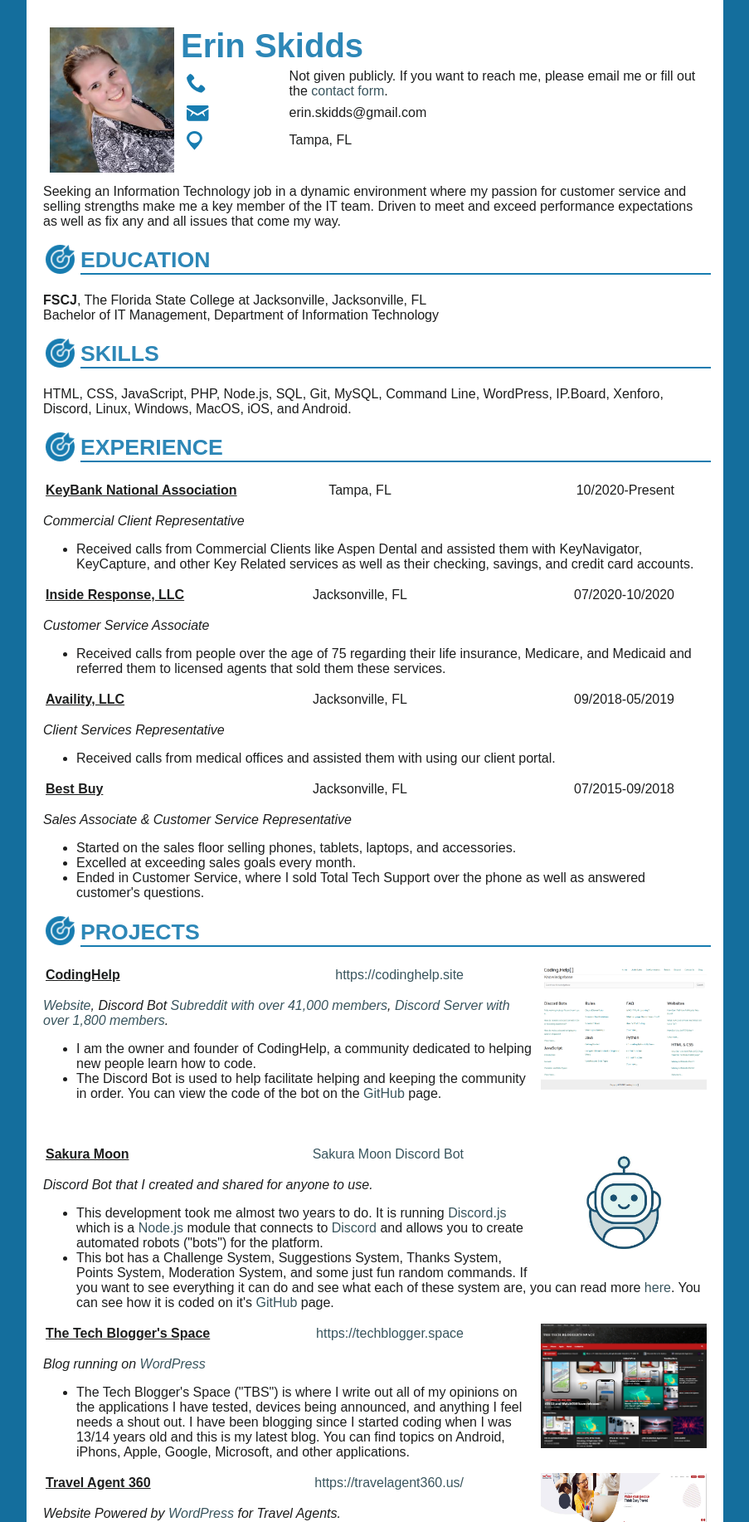
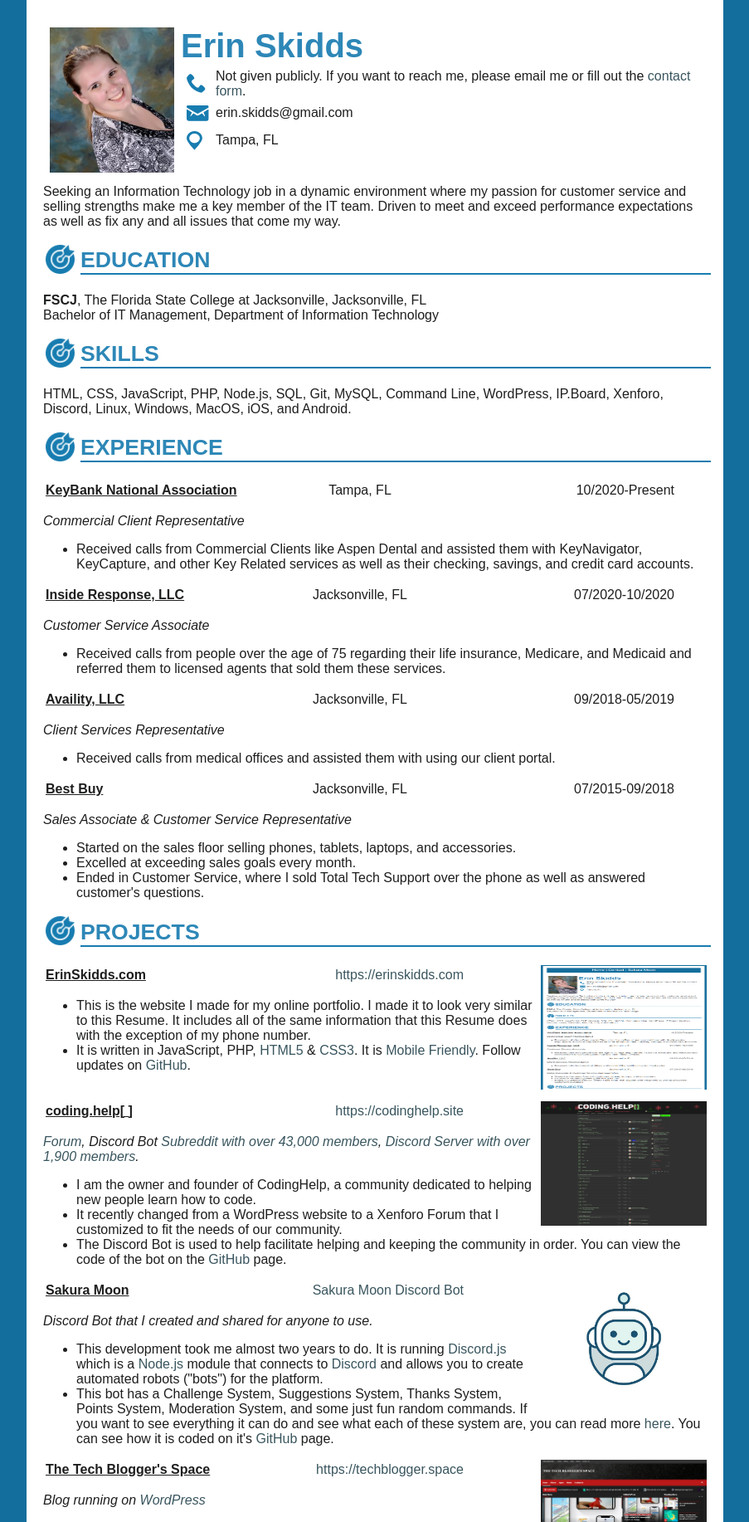
Before and after one commit to DudeThatsErin/ErinSkidds.com, a PHP site: page / in a window 1280 px wide. Shown: the part 75-1909 px from the top of the page at 83% size, without its empty margins (188-1091 px from the left). Run offline with PHP 8.4, Linux system fonts and the light colour scheme; some libraries are stand-ins or nearby versions.

Commit message:
Updated contact page, added new projects, and updated exsisting projects.
Also updated my portfolio.

```diff
--- a/contact.php
+++ b/contact.php
@@ -9,6 +9,7 @@
     You can manually send Erin an email at erin.skidds@gmail.com.<br />
     Discord Username: DudeThatsErin#8061<br />
     Twitter Username: <a href="https://twitter.com/DudeThatsErin" target="_blank" title="Visit my Twitter">DudeThatsErin</a><br />
+    LinkedIn: <a href="https://www.linkedin.com/in/erinskidds/" target="_blank" title="Follow me on LInkedIn">Erin Skidds</a><br />
 </blockquote>
 
 <img src="https://erinskidds.com/img/h1side.png" alt="arrow" id="projects">
--- a/index.php
+++ b/index.php
@@ -6,16 +6,16 @@
     <h1>Erin Skidds</h1>
     <table class="top">
         <tr>
-            <td class="first"><img src="https://erinskidds.com/img/phone.png" alt="phone icon" id="phone" /></td>
-            <td class="second">Not given publicly. If you want to reach me, please email me or fill out the <a href="https://erinskidds.com/contact.php" target="_blank">contact form</a>.</td>
+            <td class="first1"><img src="https://erinskidds.com/img/phone.png" alt="phone icon" id="phone" /></td>
+            <td class="second2">Not given publicly. If you want to reach me, please email me or fill out the <a href="https://erinskidds.com/contact.php" target="_blank">contact form</a>.</td>
         </tr>
         <tr>
-            <td class="first"><img src="https://erinskidds.com/img/mail.png" alt="mail icon" id="mail" /></td>
-            <td class="second">erin.skidds@gmail.com</td>
+            <td class="first1"><img src="https://erinskidds.com/img/mail.png" alt="mail icon" id="mail" /></td>
+            <td class="second2">erin.skidds@gmail.com</td>
         </tr>
         <tr>
-            <td class="first"><img src="https://erinskidds.com/img/locate.png" alt="location icon" id="locate" /></td>
-            <td class="second">Tampa, FL</td>
+            <td class="first1"><img src="https://erinskidds.com/img/locate.png" alt="location icon" id="locate" /></td>
+            <td class="second2">Tampa, FL</td>
         </tr>
     </table>
 
@@ -82,55 +82,7 @@
     <img src="https://erinskidds.com/img/h1side.png" alt="arrow" id="projects">
     <h2>PROJECTS</h2>
 
-    <a href="https://erinskidds.com/img/ch.png" class="img" data-lightbox="lightbox" data-title="CodingHelp[] - a Helpful Coding, Subreddit, Website, and Discord Server. Website is located here: https://codinghelp.site"><img id="side" src="https://erinskidds.com/img/ch.png" alt="" /></a>
-    <table class="ch">
-        <tr>
-            <td class="name">CodingHelp</td>
-            <td class="date"><a href="https://codinghelp.site" target="_blank" title="codinghelp[]">https://codinghelp.site</a></td>
-        </tr>
-    </table>
-    <p class="title"><a href="https://codinghelp.site/" target="_blank">Website</a>, Discord Bot <a href="https://reddit.com/r/CodingHelp" target="_blank">Subreddit with over 41,000 members</a>, <a href="https://codinghelp.site/discord" target="_blank">Discord Server with over 1,800 members</a>.</p>
-    <ul>
-        <li>I am the owner and founder of CodingHelp, a community dedicated to helping new people learn how to code.</li>
-        <li>The Discord Bot is used to help facilitate helping and keeping the community in order. You can view the code of the bot on the <a href="https://github.com/DudeThatsErin/codinghelp-bot" target="_blank">GitHub</a> page.</li>
-    </ul><br /><br />
-
-    <a href="https://erinskidds.com/img/bot.jpg" class="img" data-lightbox="bot" data-title="No image because this is a discord bot, if you want to learn more, you can go here: https://erinskidds.com/sakura.php"><img id="side" src="https://erinskidds.com/img/bot.jpg" alt="" /></a>
-    <table class="sm">
-        <tr>
-            <td class="name">Sakura Moon</td>
-            <td class="date"><a href="https://erinskidds.com/sakura.php" target="_blank" title="Sakura Moon Discord Bot">Sakura Moon Discord Bot</a></td>
-        </tr>
-    </table>
-    <p class="title">Discord Bot that I created and shared for anyone to use.</p>
-    <ul>
-        <li>This development took me almost two years to do. It is running <a href="https://discord.js.org/#/" target="_blank" title="Discord.js - a Node.js Module">Discord.js</a> which is a <a href="https://nodejs.org/" target="_blank" title="Node.js - a JavaScript runtime built on Chrome's V8 JavaScript Engine">Node.js</a> module that connects to <a href="https://discord.com" target="_blank" title="Discord - A social media platform.">Discord</a> and allows you to create automated robots ("bots") for the platform.</li>
-        <li>This bot has a Challenge System, Suggestions System, Thanks System, Points System, Moderation System, and some just fun random commands. If you want to see everything it can do and see what each of these system are, you can read more <a href="https://erinskidds.com/sakura.php" target="_blank" title="Sakura Moon - Discord Bot">here</a>. You can see how it is coded on it's <a href="https://github.com/DudeThatsErin/sakura-moon" target="_blank">GitHub</a> page.</li>
-    </ul>
-
-    <a href="https://erinskidds.com/img/tbs.png" class="img" data-lightbox="tbs" data-title="The Tech Blogger's Space located at https://techblogger.space"><img id="side" src="https://erinskidds.com/img/tbs.png" alt="" /></a>
-    <table class="tbs">
-        <tr>
-            <td class="name">The Tech Blogger's Space</td>
-            <td class="date"><a href="https://techblogger.space" target="_blank" title="The Tech Blogger's Space ('TBS')">https://techblogger.space</a></td>
-        </tr>
-    </table>
-    <p class="title">Blog running on <a href="https://wordpress.com/" target="_blank" title="WordPress - a website platform built in PHP, JavaScript and MySQL">WordPress</a></p>
-    <ul>
-        <li>The Tech Blogger's Space ("TBS") is where I write out all of my opinions on the applications I have tested, devices being announced, and anything I feel needs a shout out. I have been blogging since I started coding when I was 13/14 years old and this is my latest blog. You can find topics on Android, iPhons, Apple, Google, Microsoft, and other applications.</li>
-    </ul>
-
-    <a href="https://erinskidds.com/img/TA360.png" class="img" data-lightbox="ta" data-title="TravelAgent360 - Travel Agent Webste located at https://travelagent360.us"><img id="side" src="https://erinskidds.com/img/TA360.png" alt="TravelAgent360 - Travel Agent Webste" /></a>
-    <table class="ta360">
-        <tr>
-            <td class="name">Travel Agent 360</td>
-            <td class="date"><a href="https://travelagent360.us/" target="_blank" title="Travel Agent 360 - A Travel Agent Website">https://travelagent360.us/</a></td>
-        </tr>
-    </table>
-    <p class="title">Website Powered by <a href="https://wordpress.com/" target="_blank" title="WordPress - a website platform built in PHP, JavaScript and MySQL.">WordPress</a> for Travel Agents.</p>
-    <ul>
-        <li>Andrew Appleton (CEO and Founder) reached out to me to get his website maintained by me. He had the theme partially set up, but it was a mess, and I helped him get it to the point where it is today.I had to code a lot of different scripts and pages from scratch and change a few different items on the website to match what he wanted. It was a unique experience that challenged me.</li>
-    </ul>
+    <?php include('./projects.php'); ?>
 
 
 <!-- END OF MAIN PAGE/INCLUDING FOOTER -->
--- /dev/null
+++ b/projects.php
@@ -0,0 +1,95 @@
+    <a href="https://erinskidds.com/img/es.png" class="img" data-lightbox="lightbox" data-title="My Portfolio. You are on the portfolio website."><img id="side" src="https://erinskidds.com/img/es.png" alt="" /></a>
+    <table class="es">
+        <tr>
+            <td class="name">ErinSkidds.com</td>
+            <td class="date"><a href="https://erinskidds.com" target="_blank" title="My Portfolio. You are on the portfolio website.">https://erinskidds.com</a></td>
+        </tr>
+    </table>
+    <ul>
+        <li>This is the website I made for my online portfolio. I made it to look very similar to this Resume. It includes all of the same information that this Resume does with the exception of my phone number.</li>
+        <li>It is written in JavaScript, PHP, <a href="https://validator.w3.org/nu/?doc=https%3A%2F%2Ferinskidds.com%2F" target="_blank" title="HTML5 Valid!">HTML5</a> &amp; <a href="https://jigsaw.w3.org/css-validator/validator?uri=https%3A%2F%2Ferinskidds.com&profile=css3svg&usermedium=all&warning=1&vextwarning=&lang=en" target="_blank" title="CSS3 Valid!">CSS3</a>. It is <a href="https://search.google.com/test/mobile-friendly/result?id=fb15szBPie2K2zCH9QWr6g" target="_blank" title="Mobile Friendly!">Mobile Friendly</a>. Follow updates on <a href="https://github.com/DudeThatsErin/ErinSkidds.com" tile="ErinSkidds.com on GitHub">GitHub</a>.</li>
+    </ul><br />
+
+    <a href="https://erinskidds.com/img/ch.png" class="img" data-lightbox="lightbox" data-title="coding.help[ ] - a Helpful Coding, Subreddit, Website, and Discord Server. Website is located here: https://codinghelp.site"><img id="side" src="https://erinskidds.com/img/ch.png" alt="" /></a>
+    <table class="ch">
+        <tr>
+            <td class="name">coding.help[ ]</td>
+            <td class="date"><a href="https://codinghelp.site" target="_blank" title="coding.help[ ]">https://codinghelp.site</a></td>
+        </tr>
+    </table>
+    <p class="title"><a href="https://codinghelp.site/" target="_blank">Forum</a>, Discord Bot <a href="https://reddit.com/r/CodingHelp" target="_blank">Subreddit with over 43,000 members</a>, <a href="https://codinghelp.site/discord" target="_blank">Discord Server with over 1,900 members</a>.</p>
+    <ul>
+        <li>I am the owner and founder of CodingHelp, a community dedicated to helping new people learn how to code.</li>
+        <li>It recently changed from a WordPress website to a Xenforo Forum that I customized to fit the needs of our community.</li>
+        <li>The Discord Bot is used to help facilitate helping and keeping the community in order. You can view the code of the bot on the <a href="https://github.com/DudeThatsErin/codinghelp-bot" target="_blank">GitHub</a> page.</li>
+    </ul>
+
+    <a href="https://erinskidds.com/img/bot.jpg" class="img" data-lightbox="bot" data-title="No image because this is a discord bot, if you want to learn more, you can go here: https://erinskidds.com/sakura.php"><img id="side" src="https://erinskidds.com/img/bot.jpg" alt="" /></a>
+    <table class="sm">
+        <tr>
+            <td class="name">Sakura Moon</td>
+            <td class="date"><a href="https://erinskidds.com/sakura.php" target="_blank" title="Sakura Moon Discord Bot">Sakura Moon Discord Bot</a></td>
+        </tr>
+    </table>
+    <p class="title">Discord Bot that I created and shared for anyone to use.</p>
+    <ul>
+        <li>This development took me almost two years to do. It is running <a href="https://discord.js.org/#/" target="_blank" title="Discord.js - a Node.js Module">Discord.js</a> which is a <a href="https://nodejs.org/" target="_blank" title="Node.js - a JavaScript runtime built on Chrome's V8 JavaScript Engine">Node.js</a> module that connects to <a href="https://discord.com" target="_blank" title="Discord - A social media platform.">Discord</a> and allows you to create automated robots ("bots") for the platform.</li>
+        <li>This bot has a Challenge System, Suggestions System, Thanks System, Points System, Moderation System, and some just fun random commands. If you want to see everything it can do and see what each of these system are, you can read more <a href="https://erinskidds.com/sakura.php" target="_blank" title="Sakura Moon - Discord Bot">here</a>. You can see how it is coded on it's <a href="https://github.com/DudeThatsErin/sakura-moon" target="_blank">GitHub</a> page.</li>
+    </ul>
+
+    <a href="https://erinskidds.com/img/tbs.png" class="img" data-lightbox="tbs" data-title="The Tech Blogger's Space located at https://techblogger.space"><img id="side" src="https://erinskidds.com/img/tbs.png" alt="" /></a>
+    <table class="tbs">
+        <tr>
+            <td class="name">The Tech Blogger's Space</td>
+            <td class="date"><a href="https://techblogger.space" target="_blank" title="The Tech Blogger's Space ('TBS')">https://techblogger.space</a></td>
+        </tr>
+    </table>
+    <p class="title">Blog running on <a href="https://wordpress.com/" target="_blank" title="WordPress - a website platform built in PHP, JavaScript and MySQL">WordPress</a></p>
+    <ul>
+        <li>The Tech Blogger's Space ("TBS") is where I write out all of my opinions on the applications I have tested, devices being announced, and anything I feel needs a shout out. I have been blogging since I started coding when I was 13/14 years old and this is my latest blog. You can find topics on Android, iPhons, Apple, Google, Microsoft, and other applications.</li>
+    </ul>
+
+    <a href="https://erinskidds.com/img/TA360.png" class="img" data-lightbox="ta" data-title="TravelAgent360 - Travel Agent Webste located at https://travelagent360.us"><img id="side" src="https://erinskidds.com/img/TA360.png" alt="TravelAgent360 - Travel Agent Webste" /></a>
+    <table class="ta360">
+        <tr>
+            <td class="name">Travel Agent 360</td>
+            <td class="date"><a href="https://travelagent360.us/" target="_blank" title="Travel Agent 360 - A Travel Agent Website">https://travelagent360.us/</a></td>
+        </tr>
+    </table>
+    <p class="title">Website Powered by <a href="https://wordpress.com/" target="_blank" title="WordPress - a website platform built in PHP, JavaScript and MySQL.">WordPress</a> for Travel Agents.</p>
+    <ul>
+        <li>Andrew Appleton (CEO and Founder) reached out to me to get his website maintained by me. He had the theme partially set up, but it was a mess, and I helped him get it to the point where it is today.I had to code a lot of different scripts and pages from scratch and change a few different items on the website to match what he wanted. It was a unique experience that challenged me.</li>
+    </ul>
+
+    <a href="https://erinskidds.com/img/wwbm.png" class="img" data-lightbox="lightbox" data-title="White Women Black Men - #1 INTERRACIAL DATING SITE FOR WHITE WOMEN AND BLACK MEN - https://whitewomenblackmen.com"><img id="side" src="https://erinskidds.com/img/wwbm.png" alt="" /></a>
+    <table class="wwbm">
+        <tr>
+            <td class="name">WhiteWomenBlackMen.com</td>
+            <td class="date"><a href="https://whitewomenblackmen.com" target="_blank" title="White Women Black Men - #1 INTERRACIAL DATING SITE FOR WHITE WOMEN AND BLACK MEN">https://whitewomenblackmen.com</a></td>
+        </tr>
+    </table>
+    <ul>
+        <li>Jonathan DeLisser (CEO and Founder) reached out to me to upgrade his Xenforo installation from the outdated version of 1.5 to the newest version of 2.2.8. I also was adding a content rating plugin and upgrading other features of the Xenforo forum for the newest version.</li>
+    </ul><br /><br />
+
+    <a href="https://erinskidds.com/img/politicalgladiator.png" class="img" data-lightbox="lightbox" data-title="PoliticalGladiator.com - Website coming soon - https://politicalgladiator.com"><img id="side" src="https://erinskidds.com/img/politicalgladiator.png" alt="" /></a>
+    <table class="politicalgladiator">
+        <tr>
+            <td class="name">PoliticalGladiator.com</td>
+            <td class="date"><a href="https://politicalgladiator.com" target="_blank" title="Political Gladiator - Webiste coming soon.">https://politicalgladiator.com</a></td>
+        </tr>
+    </table>
+    <ul>
+        <li>Jonathan DeLisser (CEO and Founder) reached out to me to upgrade his Xenforo installation from the outdated version of 1.5 to the newest version of 2.2.8. I was also replacing WordPress with a Xenforo Article Management System adding a chat software and a content rating plugin.</li>
+    </ul><br /><br />
+
+    <a href="https://erinskidds.com/img/globaleslgroup.png" class="img" data-lightbox="lightbox" data-title="Global ESL Group - https://globaleslgroup.com"><img id="side" src="https://erinskidds.com/img/globaleslgroup.png" alt="" /></a>
+    <table class="globaleslgroup">
+        <tr>
+            <td class="name">GlobalESLGroup.com</td>
+            <td class="date"><a href="https://globaleslgroup.com" target="_blank" title="Global ESL Group">https://globaleslgroup.com</a></td>
+        </tr>
+    </table>
+    <ul>
+        <li>Michael Miller (CEO and Founder) reached out to me to move his Facebook Groups from Facebook to newly purchased domains and hosting. I gave him advise on what hosting he should purchase and he purchased the domains and I uploaded and installed and set up phpBB exactly how he needed it to be. I made sure there weren’t any bugs and he released it to his group for them to join. I also made sure people could login using Social Media logins.</li>
+    </ul>
```
Also changed, not shown: img/ch.png, img/es.png (added), img/globaleslgroup.png (added), img/politicalgladiator.png (added), img/wwbm.png (added).
